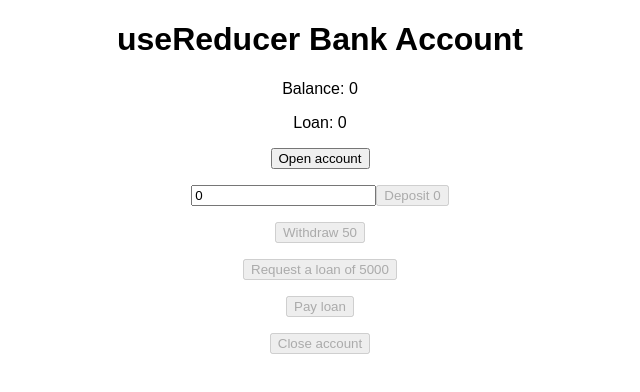
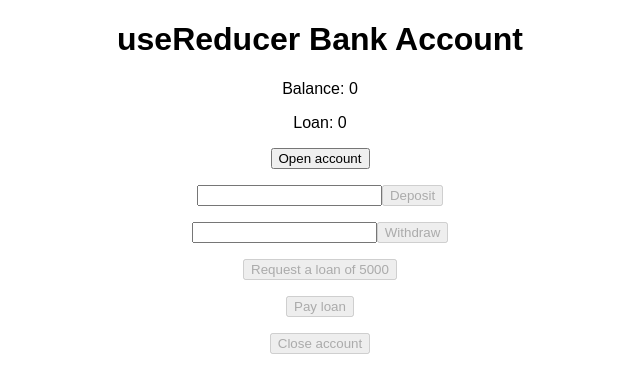
Before and after one commit to SenseiZarkoDukic/useReducer-Bank-Account, a React (Create React App) app: page / in a window 1280 px wide. Shown: the top 392 px of the page, without its empty margins (320-960 px from the left). Built offline with nearby package versions, Linux system fonts and the light colour scheme.

Commit message:
Create and set input element and events for deposit and withdraw

```diff
--- a/src/App.js
+++ b/src/App.js
@@ -22,8 +22,8 @@ const initialState = {
   balance: 0,
   loan: 0,
   isActive: false,
-  deposit: 0,
-  withdraw: 0,
+  deposit: "",
+  withdraw: "",
 };
 
 function reducer(state, action) {
@@ -35,14 +35,27 @@ function reducer(state, action) {
     case "deposit":
       return {
         ...state,
-        balance: state.balance + state.deposit,
         deposit: action.payload,
+      };
+    case "addDeposit":
+      if (action.payload < 0) return state;
+      return {
+        ...state,
+        balance: state.balance + action.payload,
+        deposit: "",
+      };
+    case "withdrawAmount":
+      if (state.balance < action.payload) return state;
+      return {
+        ...state,
+        withdraw: action.payload,
       };
     case "withdraw":
       if (state.balance < action.payload) return state;
       return {
         ...state,
         balance: state.balance - action.payload,
+        withdraw: "",
       };
     case "requestLoan":
       if (state.loan > 0) return state;
@@ -92,13 +105,14 @@ export default function App() {
         <input
           type="number"
           value={deposit}
-          onChange={(e) =>
-            dispatch({ type: "deposit", payload: Number(e.target.value) })
-          }
+          onChange={(e) => {
+            e.preventDefault();
+            dispatch({ type: "deposit", payload: Number(e.target.value) });
+          }}
         />
         <button
           onClick={() => {
-            dispatch({ type: "deposit", payload: deposit });
+            dispatch({ type: "addDeposit", payload: deposit });
           }}
           disabled={!isActive}
         >
@@ -106,13 +120,24 @@ export default function App() {
         </button>
       </p>
       <p>
+        <input
+          type="number"
+          value={withdraw}
+          onChange={(e) => {
+            e.preventDefault();
+            dispatch({
+              type: "withdrawAmount",
+              payload: Number(e.target.value),
+            });
+          }}
+        />
         <button
           onClick={() => {
-            dispatch({ type: "withdraw", payload: 50 });
+            dispatch({ type: "withdraw", payload: withdraw });
           }}
           disabled={!isActive}
         >
-          Withdraw 50
+          Withdraw {withdraw}
         </button>
       </p>
       <p>
```
